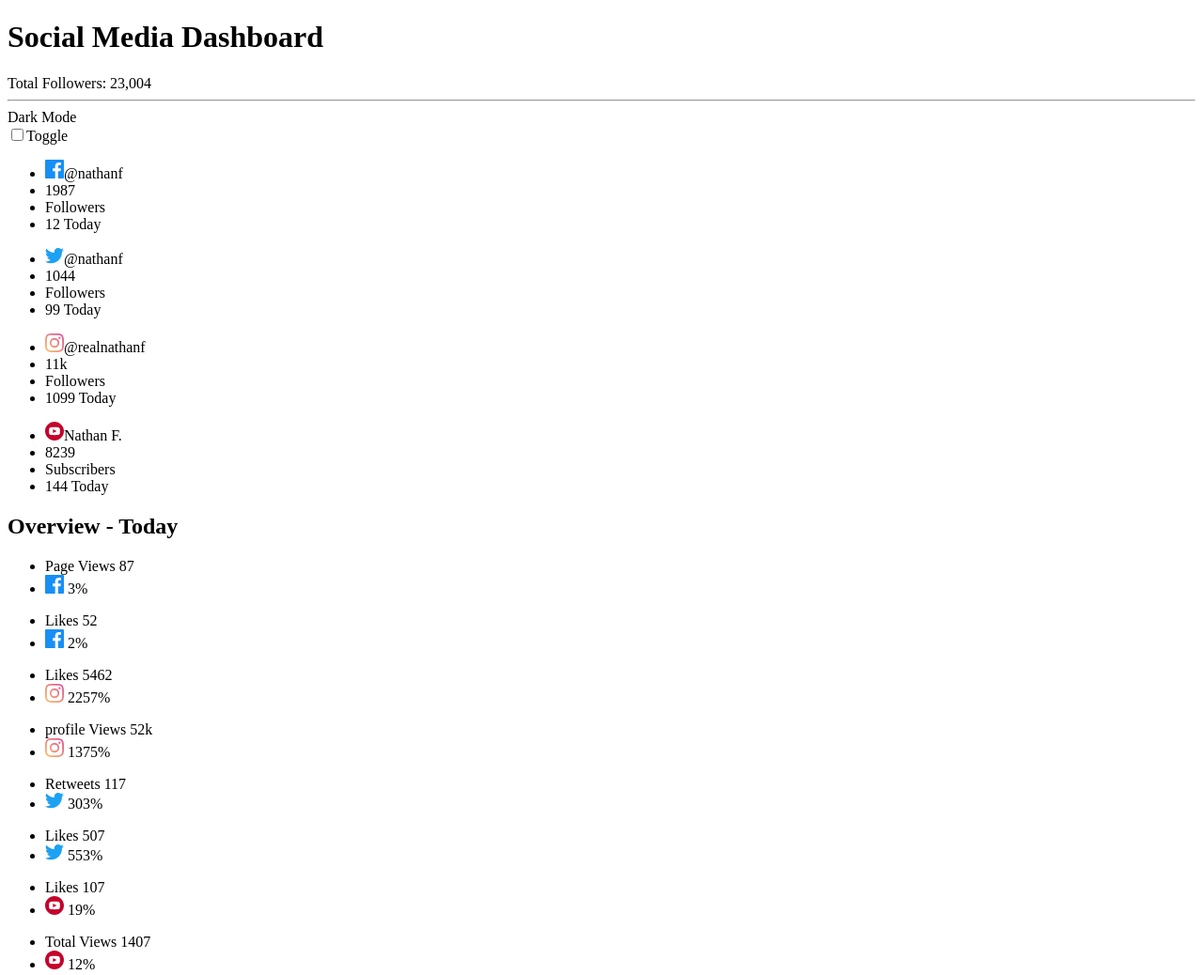
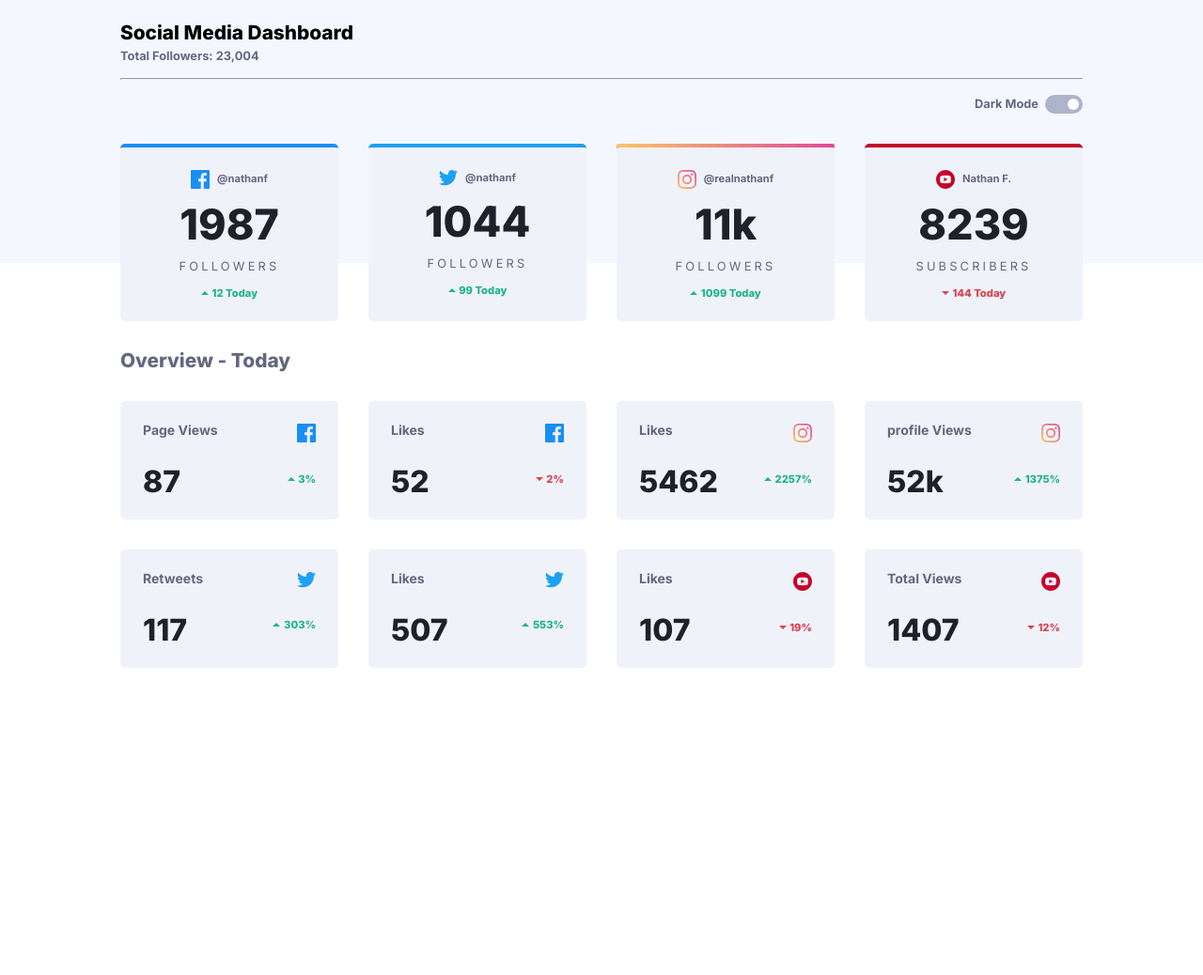
Before and after one commit to kunalkashi-web/social-media-dashboard, a plain HTML site: page index.html in a window 1280 px wide. Shown: the whole page at 94% size. After the commit the page ends 800 px from the top, so only its background shows below. Drawn offline with Linux system fonts and the light colour scheme.

Commit message:
Added style.css

```diff
--- a/index.html
+++ b/index.html
@@ -10,7 +10,8 @@
   <link rel="preconnect" href="https://fonts.googleapis.com">
   <link rel="preconnect" href="https://fonts.gstatic.com" crossorigin>
   <link href="https://fonts.googleapis.com/css2?family=Inter:wght@400;500;600;700;800&display=swap" rel="stylesheet">
-
+  <link rel="stylesheet" href="reset.css">
+  <link rel="stylesheet" href="style.css">
 
 
   <title>Frontend Mentor | [Challenge Name Here]</title>
@@ -19,7 +20,7 @@
 
 <body class="light">
 
-
+  <div class="background-pattern"></div>
   <main>
     <header>
       <h1 class="heading">Social Media Dashboard</h1>
@@ -27,7 +28,7 @@
       <hr>
       <div class="mode-container">
         <span class="mode">Dark Mode</span>
-        <div><input type="checkbox" id="switch" /><label for="switch">Toggle</label></div>
+        <div><input type="checkbox" id="switch" /><label for="switch" class="dark-mode-label">Toggle</label></div>
       </div>
     </header>
 
--- /dev/null
+++ b/reset.css
@@ -0,0 +1,43 @@
+html, body, div, span, applet, object, iframe,
+h1, h2, h3, h4, h5, h6, p, blockquote, pre,
+a, abbr, acronym, address, big, cite, code,
+del, dfn, em, img, ins, kbd, q, s, samp,
+small, strike, strong, sub, sup, tt, var,
+b, u, i, center,
+dl, dt, dd, ol, ul, li,
+fieldset, form, label, legend,
+table, caption, tbody, tfoot, thead, tr, th, td,
+article, aside, canvas, details, embed,
+figure, figcaption, footer, header, hgroup,
+menu, nav, output, ruby, section, summary,
+time, mark, audio, video {
+	margin: 0;
+	padding: 0;
+	border: 0;
+	font-size: 100%;
+	font: inherit;
+	vertical-align: baseline;
+}
+/* HTML5 display-role reset for older browsers */
+article, aside, details, figcaption, figure,
+footer, header, hgroup, menu, nav, section {
+	display: block;
+}
+body {
+	line-height: 1;
+}
+ol, ul {
+	list-style: none;
+}
+blockquote, q {
+	quotes: none;
+}
+blockquote:before, blockquote:after,
+q:before, q:after {
+	content: '';
+	content: none;
+}
+table {
+	border-collapse: collapse;
+	border-spacing: 0;
+}
--- /dev/null
+++ b/style.css
@@ -0,0 +1,294 @@
+body {
+    font-family: 'Inter', sans-serif;
+    font-size: 14px;
+}
+
+.background-pattern{
+    position: absolute;
+    background: hsl(225, 100%, 98%);
+    width: 100%;
+    height: 35%;
+    z-index: -1;
+}
+
+main {
+    padding: 25px 0 0 0;
+    max-width: 80%;
+    margin-inline: auto;
+
+}
+
+
+.heading,
+.overview-today {
+    font-size: 1.3rem;
+    font-weight: 800;
+    margin-bottom: .4rem;
+}
+
+.overview-today {
+    color: hsl(228, 12%, 44%);
+    margin: 0%;
+}
+
+.total-followers,
+.mode {
+    color: hsl(228, 12%, 44%);
+    font-weight: 700;
+    font-size: 0.8rem;
+}
+
+hr {
+    margin: 1rem 0;
+}
+
+.mode-container {
+    display: flex;
+    justify-content:space-between;
+    align-items: center;
+}
+
+/*toggle switch*/
+
+input[type=checkbox] {
+    height: 0;
+    width: 0;
+    visibility: hidden;
+}
+
+.dark-mode-label {
+    cursor: pointer;
+    text-indent: -9999px;
+    width: 40px;
+    height: 20px;
+    background: hsl(230, 22%, 74%);
+    display: inline-block;
+    border-radius: 100px;
+    position: relative;
+}
+
+label:after {
+    content: '';
+    position: absolute;
+    top: 4px;
+    left: 24px;
+    width: 12px;
+    height: 12px;
+    background: #fff;
+    border-radius: 90px;
+    transition: 0.3s;
+}
+
+input:checked+label {
+    background: linear-gradient(#378fe6, #3eda82);
+}
+
+input:checked+label:after {
+    left: calc(100% - 24px);
+    transform: translateX(-100%);
+    background: hsl(230, 17%, 14%);
+}
+
+label:active:after {
+    width: 10px;
+}
+
+.dark-mode-label:hover{
+
+    background: linear-gradient(#378fe6, #3eda82);
+
+}
+
+/*section*/
+
+.followers-section,
+.overview-section {
+    display: grid;
+    margin: 2rem 0;
+    gap: 2rem;
+}
+
+.followers-card {
+    display: flex;
+    flex-direction: column;
+    gap: 1rem;
+    align-items: center;
+    padding: 1.5rem;
+    background-color: hsl(227, 47%, 96%);
+    border-radius: 5px;
+}
+
+.followers-card:first-child {
+
+    border-top: 4px solid hsl(208, 92%, 53%);
+}
+
+.followers-card:nth-child(2) {
+
+    border-top: 4px solid hsl(203, 89%, 53%);
+}
+
+.followers-card:nth-child(3) {
+    border-top: 4px solid hsl(329, 70%, 58%);
+    position: relative;
+}
+
+.followers-card:nth-child(3)::before {
+    content: '';
+    position: absolute;
+    width: 100%;
+    height: 4px;
+    background: linear-gradient(80deg, hsl(37, 97%, 70%), hsl(329, 70%, 58%));
+    top: -4px;
+    left: 0;
+    border-radius: 10px;
+}
+
+.followers-card:last-child {
+
+    border-top: 4px solid hsl(348, 97%, 39%);
+}
+
+.overview-card:hover,.followers-card:hover{
+    background: hsl(227, 63%, 92%);
+    cursor: pointer;
+}
+
+
+.profile-name {
+    display: flex;
+    gap: 0.5rem;
+    align-items: center;
+    color: hsl(228, 12%, 44%);
+    font-weight: 700;
+    font-size: 0.7rem;
+}
+
+.numb-of-followers {
+    font-weight: 800;
+    font-size: 2.8rem;
+    color: hsl(230, 17%, 14%);
+}
+
+.followers {
+    font-weight: 400;
+    letter-spacing: 0.2rem;
+    font-size: 0.8rem;
+    color: hsl(228, 12%, 44%);
+    text-align: center;
+    text-transform: uppercase;
+}
+
+.gained-followers,
+.growth-percentage {
+    display: flex;
+    align-items: center;
+    gap: 0.1rem;
+    font-size: 0.7rem;
+    font-weight: 800;
+    color: hsl(163, 72%, 41%);
+
+}
+
+.growth-icon {
+    display: inline-block;
+    width: 10px;
+    height: 5px;
+    background-image: url(/images/icon-up.svg);
+    background-repeat: no-repeat;
+}
+
+.lose-icon {
+    display: inline-block;
+    width: 10px;
+    height: 5px;
+    background-image: url(/images/icon-down.svg);
+    background-repeat: no-repeat;
+}
+
+.lose-followers,
+.lose-percentage {
+    color: hsl(356, 69%, 56%);
+}
+
+.overview-card {
+    display: flex;
+    justify-content: space-between;
+    gap: 2rem;
+    padding: 1.5rem;
+    background-color: hsl(227, 47%, 96%);
+    border-radius: 5px;
+}
+
+.stats {
+    display: flex;
+    flex-direction: column;
+    gap: 2rem;
+    text-align: left;
+    color: hsl(228, 12%, 44%);
+    font-weight: 700;
+}
+
+.social-media-icon {
+    align-self: last baseline;
+
+}
+
+.current-stats {
+    font-weight: 800;
+    font-size: 2rem;
+    color: hsl(230, 17%, 14%);
+}
+
+
+
+
+/*dark mode */
+
+.dark-bg {
+    background: hsl(230, 17%, 14%);
+}
+
+.card-dark-bg {
+    background: hsl(228, 28%, 20%);
+}
+
+.dark-mode-txt {
+    color: white;
+}
+
+.dark-mode-txt-blue {
+    color: hsl(228, 34%, 66%);
+}
+.light-bg:hover{
+    background: hsl(232, 27%, 27%);
+}
+
+.background-pattern-dark{
+    background:  hsl(232, 19%, 15%);
+}
+/*layout*/
+
+@media(min-width: 600px) {
+
+    .overview-section,
+    .followers-section {
+        grid-template-columns: repeat(2,1fr);
+
+    }
+    .mode-container {
+        justify-content: right;
+
+    }
+
+}
+
+@media(min-width: 1024px) {
+
+    .overview-section,
+    .followers-section {
+        grid-template-columns: repeat(4,1fr);
+
+    }
+
+}
```
